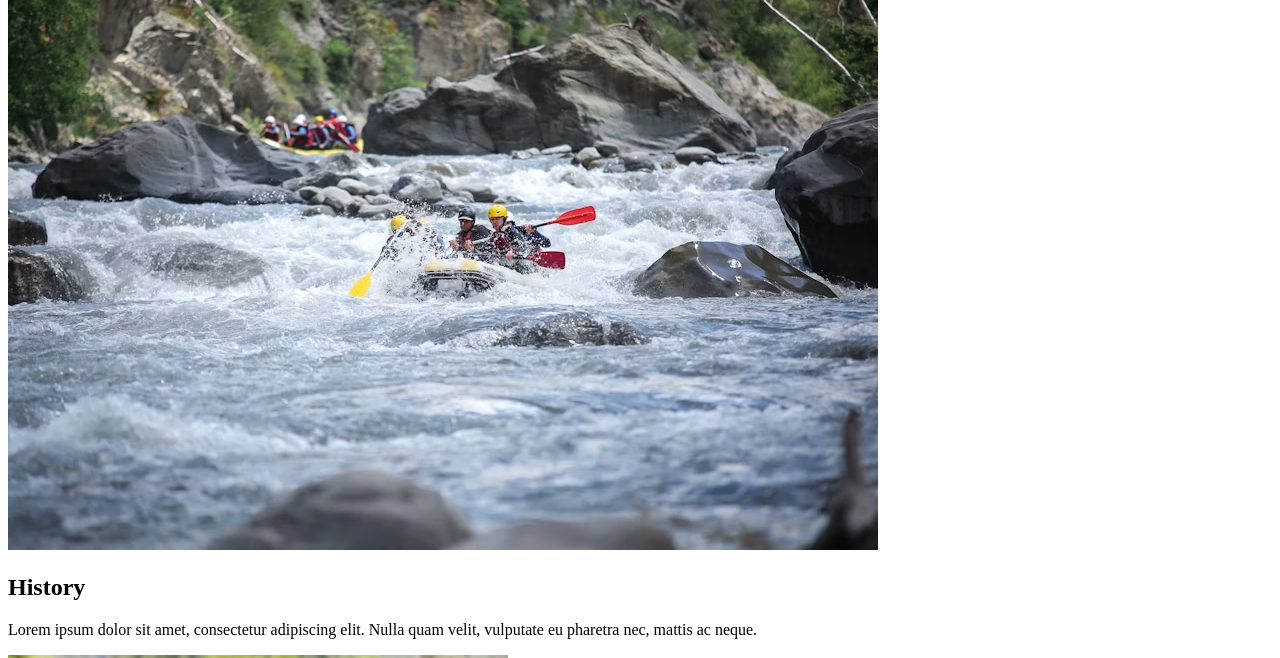
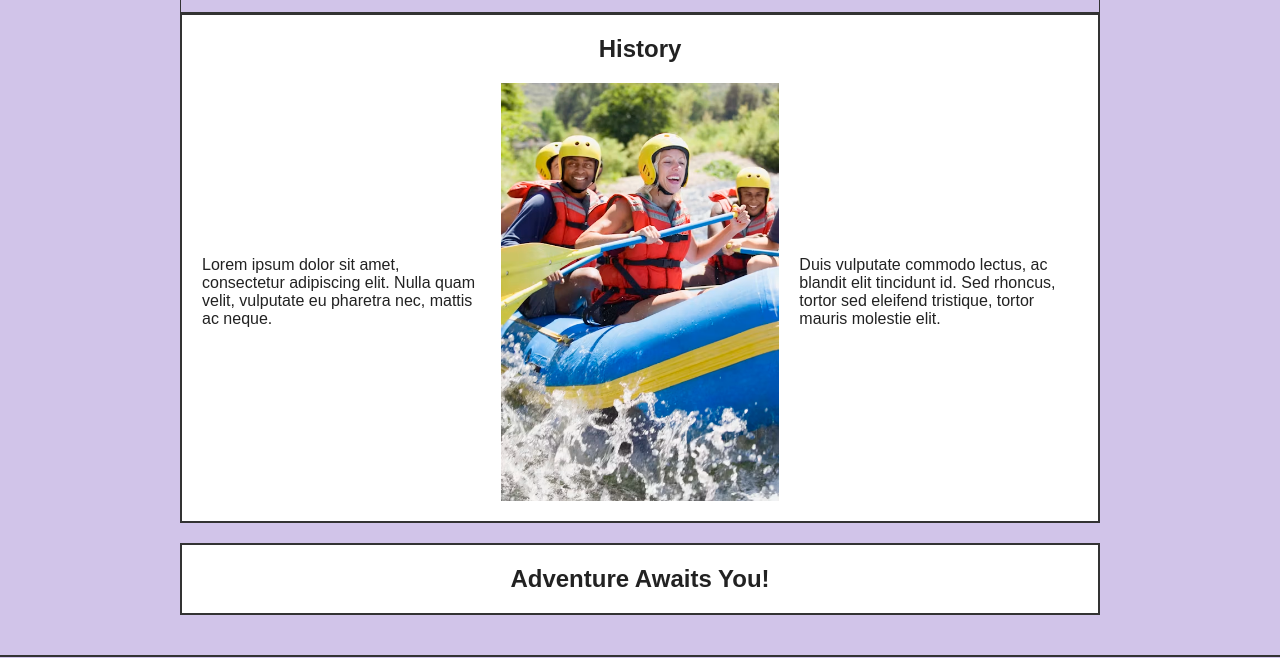
Before and after one commit to drewriese67/wdd130, a plain HTML site: page wwr/about.html in a window 1280 px wide. Shown: the part 326-984 px from the top of the page. Drawn offline with Linux system fonts and the light colour scheme.

Commit message:
Update about.html

```diff
--- a/wwr/about.html
+++ b/wwr/about.html
@@ -7,7 +7,7 @@
     <title>About Us Rafting Company</title>
     <meta name="author" content="Andrew Swann Riese">
     <meta name="description" content="hsjfLACGDLSGFDLAGDFJLAGSFLJFGSJDLGFLAGFLAGLADGFALJFGDJLAGFJLAHFLAFGLAFGFAKLHJ">
-    <link rel="stylesheet" href="styles/about.css">
+    <link rel="stylesheet" href="styles/rafting.css">
 </head>
 
 <body>
```
